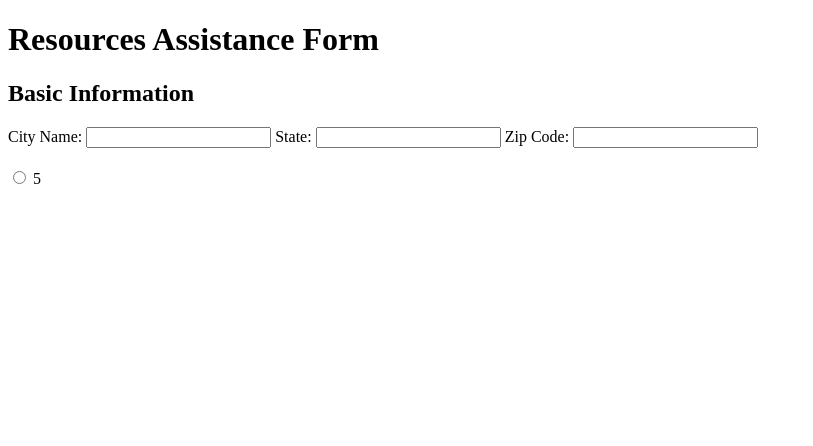
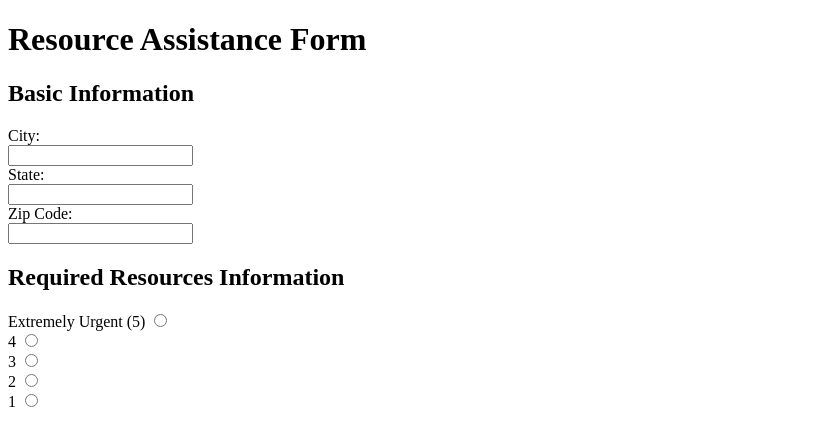
Before and after one commit to noah-hanka/globhack22, a Flask app: template templates/form.html in a window 1280 px wide. Shown: the top 446 px of the page, without its empty margins (0-813 px from the left). Run offline with Flask 2, Linux system fonts and the light colour scheme; the template is opened without the code that fills it, so the values that code supplies are empty.

Commit message:
Add more options to form

```diff
--- a/templates/form.html
+++ b/templates/form.html
@@ -1,21 +1,46 @@
 <!DOCTYPE html>
 <html>
-    <head></head>
+    <head>
+        <style>
+            label {
+                display: block;
+            }
+            .inline {
+                display: inline-block;
+            }
+            .sform{
+                display: block;
+            }
+        </style>
+    </head>
     <body>
-    <h1>Resources Assistance Form</h1>
-        <form>
+    <h1>Resource Assistance Form</h1>
+        <form id = "help-form" method = "post" action = "/">
             <h2>Basic Information</h2>
-            <label for = "city">City Name:</label>
+            <label for = "city">City:</label>
             <input type = "text" id = "city" name = "city">
             <label for = "state">State:</label>
             <input type = "text" id = "state" name = "state">
             <label for = "zip code">Zip Code:</label>
             <input type = "text" id = "zipcode" name = "zipcode">
             <label for = "importance"></label>
-            <h2></h2>
-            <form>
+            <h2>Required Resources Information</h2>
+            <form id = "urgency-form">
+                <label class = "inline" for = "5">Extremely Urgent (5)</label>
                 <input type = "radio" id = "5" name = "urgency"; value = "5">
-                <label for = "5">5</label>
+                <br>
+                <label class = "inline" for = "5">4</label>
+                <input type = "radio" id = "4" name = "urgency"; value = "4">
+                <br>
+                <label class = "inline" for = "5">3</label>
+                <input type = "radio" id = "3" name = "urgency"; value = "3">
+                <br>
+                <label class = "inline" for = "5">2</label>
+                <input type = "radio" id = "2" name = "urgency"; value = "2">
+                <br>
+                <label class = "inline" for = "5">1</label>
+                <input type = "radio" id = "1" name = "urgency"; value = "1">
+                <br>
             </form>
         </form>
     </body>
```
